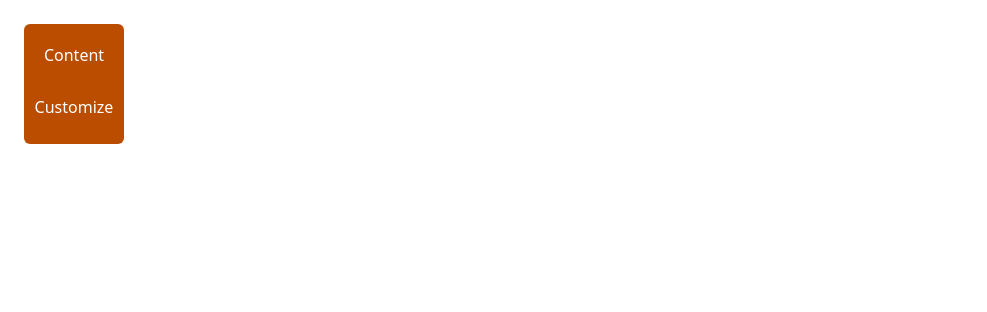
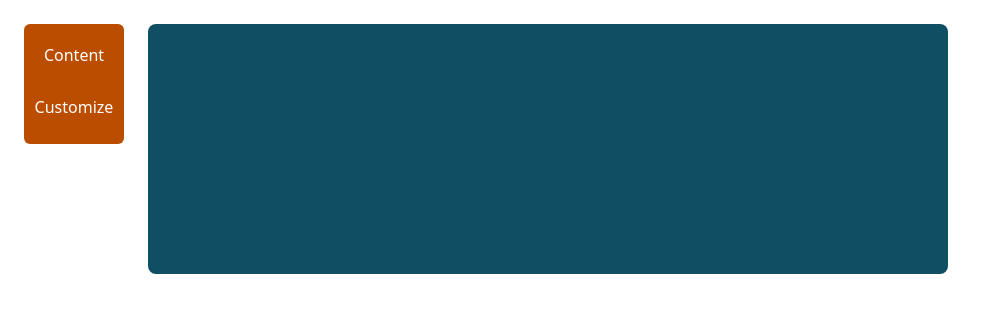
Before and after one commit to Ayush995712/cv-application, a React (Vite) app: page / in a window 1280 px wide. Shown: the top 312 px of the page, without its empty margins (0-987 px from the left). Built offline with nearby package versions, Linux system fonts and the light colour scheme; the HTML template or start-up script is replaced by a standard one.

Commit message:
Added state variables

```diff
--- a/src/App.jsx
+++ b/src/App.jsx
@@ -6,6 +6,9 @@ import './App.css';
 function App() {
   const [showContent, setShowContent] = useState(false);
   const [name, setName] = useState('');
+  const [email, setEmail] = useState('');
+  const [phoneNumber, setPhoneNumber] = useState(null);
+  const [address, setAddress] = useState('');
 
   return (
     <>
@@ -17,10 +20,10 @@ function App() {
         <button className='h-[50px] cursor-pointer'>Customize</button>
       </div>
       <div>
-        {showContent && <PersonalDetails name={name} setName={setName} />}
+        {showContent && <PersonalDetails name={name} setName={setName} email={email} setEmail={setEmail} phoneNumber={phoneNumber} setPhoneNumber={setPhoneNumber} address={address} setAddress={setAddress} />}
       </div>
       <div className='main-cv'>
-        <CV name={name} />
+        <CV name={name} email={email} phoneNumber={phoneNumber} address={address} />
       </div>
     </div>
     </>
--- a/src/content/PersonalDetails.jsx
+++ b/src/content/PersonalDetails.jsx
@@ -1,4 +1,4 @@
-export function PersonalDetails({name, setName}) {
+export function PersonalDetails({setName, setEmail, setPhoneNumber, setAddress}) {
 
     return (
         <div className="w-[400px] h-auto bg-blue-400 rounded-lg p-[12px]">
@@ -11,15 +11,21 @@ export function PersonalDetails({name, setName}) {
             </div>
             <div>
                 <div className="text-white">Email</div>
-                <input type="text" className="w-full border border-gray-300 rounded-md px-3 py-2 focus:outline-none focus:ring-2 focus:ring-blue-500"/>
+                <input type="text" className="w-full border border-gray-300 rounded-md px-3 py-2 focus:outline-none focus:ring-2 focus:ring-blue-500" onChange={(e) => {
+                    setEmail(e.target.value);
+                }} />
             </div>
             <div>
                 <div className="text-white">Phone Number</div>
-                <input type="text" className="w-full border border-gray-300 rounded-md px-3 py-2 focus:outline-none focus:ring-2 focus:ring-blue-500" />
+                <input type="text" className="w-full border border-gray-300 rounded-md px-3 py-2 focus:outline-none focus:ring-2 focus:ring-blue-500" onChange={(e) => {
+                    setPhoneNumber(e.target.value);
+                }} />
             </div>
             <div>
                 <div className="text-white">Address</div>
-                <input type="text" className="w-full border border-gray-300 rounded-md px-3 py-2 focus:outline-none focus:ring-2 focus:ring-blue-500" />
+                <input type="text" className="w-full border border-gray-300 rounded-md px-3 py-2 focus:outline-none focus:ring-2 focus:ring-blue-500" onChange={(e) => {
+                    setAddress(e.target.value);
+                }} />
             </div>
         </div>
     )
--- a/src/cv/cv.jsx
+++ b/src/cv/cv.jsx
@@ -1,7 +1,17 @@
-export function CV({name}) {
+export function CV({name, email, phoneNumber, address}) {
     return (
         <div>
-            {name}
+            <div className="personal-details w-[800px] h-[250px] bg-cyan-900 text-white flex flex-col justify-center p-[20px] rounded-lg">
+                <div className="text-xl flex justify-center">{name}</div>
+                <div className="flex justify-center">
+                    <div>{email}</div>
+                    <div>{phoneNumber}</div>
+                    <div>{address}</div>
+                </div>
+            </div>
+            <div>
+
+            </div>
         </div>
     )
 }
```
